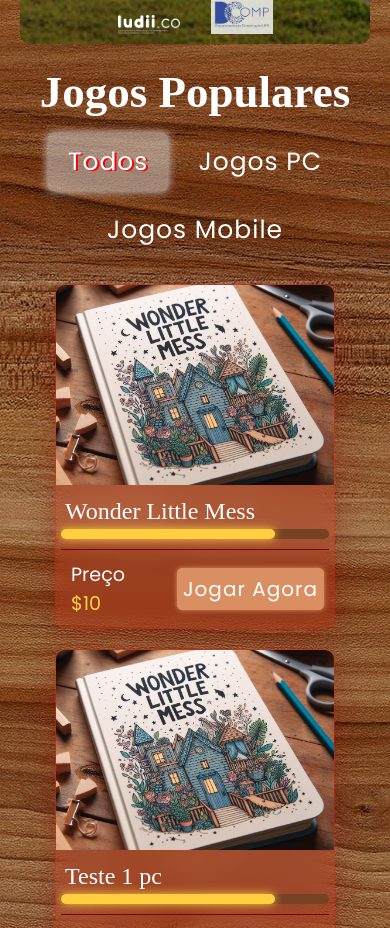
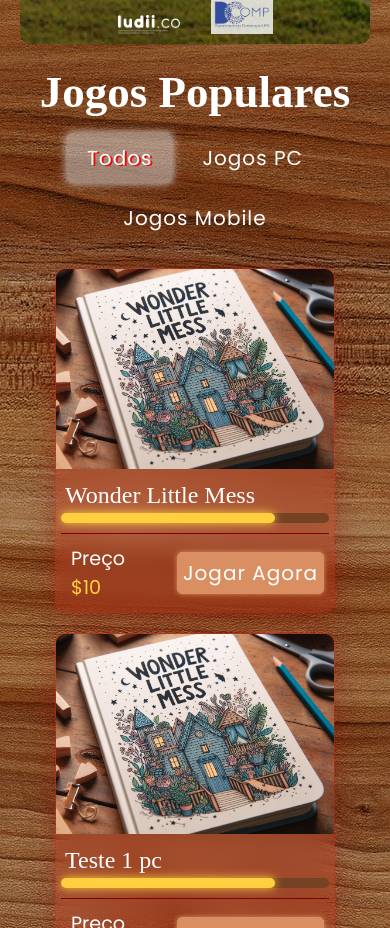
Before and after one commit to BotGabriel/Landing-Page, a React (Vite) app: page / in a window 390 px wide. Shown: the part 2360-3288 px from the top of the page. Built offline with nearby package versions, Linux system fonts and the light colour scheme; a web font is replaced by a local one.

Commit message:
minor update

```diff
--- a/src/style.css
+++ b/src/style.css
@@ -320,7 +320,7 @@ header ul li a:hover {
 
 .games h2 {
   color: #fff;
-  font-size: 45px;
+  font-size: 50px;
   margin: 10px 0;
   font-family: "Playwrite ES Deco", cursive;
   font-weight: 700;
@@ -693,6 +693,14 @@ header ul li a:hover {
     z-index: 1;
   }
 
+  .games h2 {
+    font-size: 45px;
+  }
+
+  .games ul {
+    font-size: 20px;
+  }
+
   .contato {
     flex-direction: column;
   }
```
